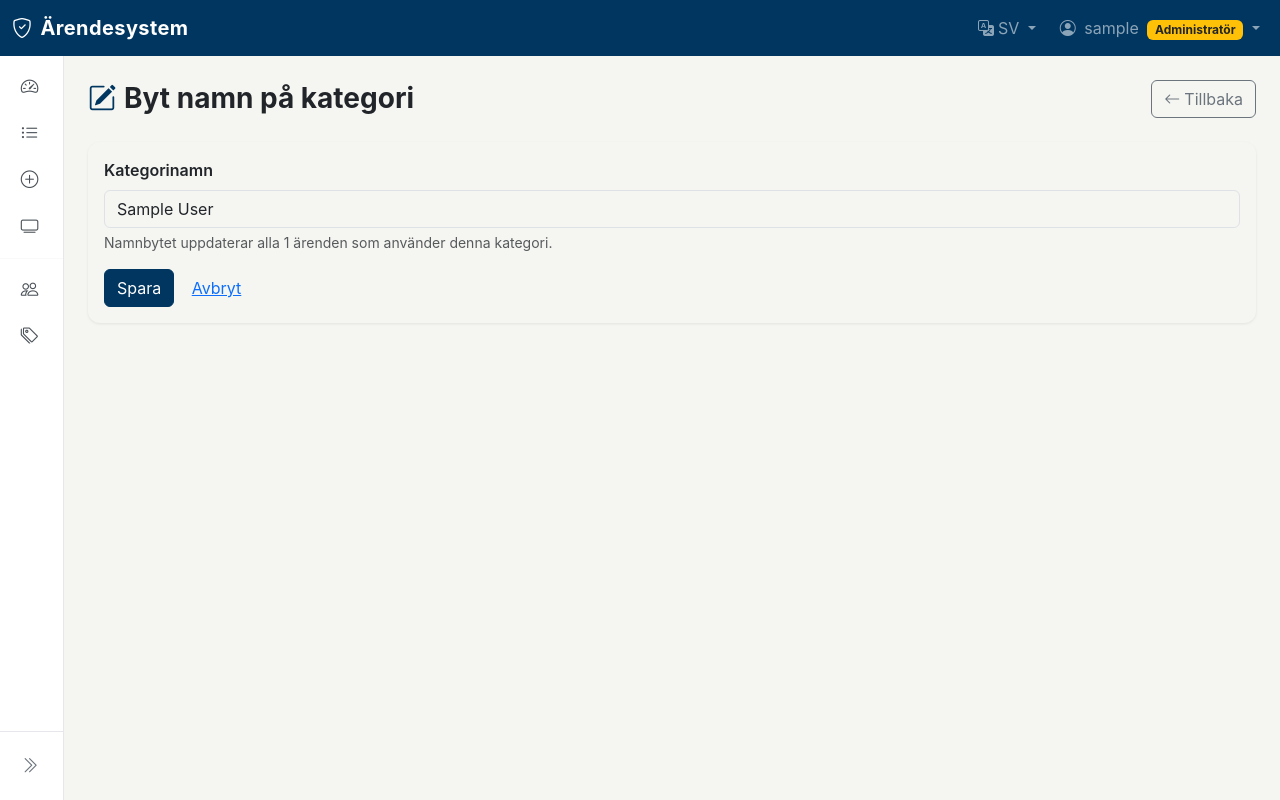
After one commit to joltcan/rapporter, a Flask app: page /admin/categories/1/edit in a window 1280 px wide. The commit adds this page. Run offline with Flask 3, Linux system fonts and the light colour scheme; a user stored in the database is signed in; tables that the repository leaves empty hold one stand-in row (values such as "Sample post").

Commit message:
Rename categories from the admin UI
Adds a rename button next to each category with its own edit route
(GET/POST /admin/categories/<id>/edit). Validation mirrors the create
path: empty names are rejected and the new normalised name must not
clash with another category. The delete button now prompts for
confirmation before firing.

```diff
--- a/app/admin/routes.py
+++ b/app/admin/routes.py
@@ -295,6 +295,38 @@ def categories():
     )
 
 
+@admin_bp.route("/categories/<int:category_id>/edit", methods=["GET", "POST"])
+@login_required
+@admin_required
+def edit_category(category_id):
+    cat = Category.query.get_or_404(category_id)
+    # Seed the form with the current display name so the user can tweak
+    # casing or wording without retyping the whole thing.
+    form = CategoryForm(name=cat.display_name)
+    if form.validate_on_submit():
+        raw = form.name.data
+        normalised = Category.normalise(raw)
+        if not normalised:
+            flash(_("Category name is required."), "danger")
+        else:
+            clash = Category.query.filter_by(name=normalised).first()
+            if clash and clash.id != cat.id:
+                flash(_("A category with this name already exists."), "danger")
+            else:
+                display = raw.strip()
+                display = display[:1].upper() + display[1:] if display else normalised.capitalize()
+                cat.name = normalised
+                cat.display_name = display
+                db.session.commit()
+                flash(_("Category renamed."), "success")
+                return redirect(url_for("admin.categories"))
+    return render_template(
+        "admin/category_form.html",
+        form=form,
+        category=cat,
+    )
+
+
 @admin_bp.route("/categories/<int:category_id>/delete", methods=["POST"])
 @login_required
 @admin_required
--- a/app/i18n.py
+++ b/app/i18n.py
@@ -157,7 +157,15 @@ TRANSLATIONS = {
         "A category with this name already exists.": "En kategori med detta namn finns redan.",
         "Category added.": "Kategori tillagd.",
         "Category removed.": "Kategori borttagen.",
+        "Category renamed.": "Kategori omdöpt.",
+        "Category name is required.": "Kategorinamn krävs.",
         "Cannot remove a category that is in use.": "Kan inte ta bort en kategori som används.",
+        "Rename category": "Byt namn på kategori",
+        "Rename": "Byt namn",
+        "Remove": "Ta bort",
+        "Remove this category?": "Ta bort denna kategori?",
+        "Renaming will update all %(n)s tickets that use this category.":
+            "Namnbytet uppdaterar alla %(n)s ärenden som använder denna kategori.",
 
         # --- Users admin ---
         "Manage users": "Hantera användare",
--- /dev/null
+++ b/app/templates/admin/category_form.html
@@ -0,0 +1,37 @@
+{% extends "base.html" %}
+
+{% block title %}{{ _('Rename category') }}{% endblock %}
+
+{% block content %}
+<div class="d-flex justify-content-between align-items-center mb-4">
+    <h1 class="h3 mb-0 fw-bold">
+        <i class="bi bi-pencil-square me-2 text-scout"></i>{{ _('Rename category') }}
+    </h1>
+    <a href="{{ url_for('admin.categories') }}" class="btn btn-outline-secondary">
+        <i class="bi bi-arrow-left me-1"></i>{{ _('Back') }}
+    </a>
+</div>
+
+<div class="card">
+    <div class="card-body">
+        <form method="POST" novalidate>
+            {{ form.hidden_tag() }}
+            <div class="mb-3">
+                <label class="form-label fw-semibold" for="cat_name">{{ _('Category name') }}</label>
+                {{ form.name(class="form-control" + (" is-invalid" if form.name.errors else ""),
+                   id="cat_name", autocomplete="off") }}
+                {% for error in form.name.errors %}
+                <div class="invalid-feedback">{{ _(error) }}</div>
+                {% endfor %}
+                {% if category.usage_count > 0 %}
+                <div class="form-text">
+                    {{ _('Renaming will update all %(n)s tickets that use this category.', n=category.usage_count) }}
+                </div>
+                {% endif %}
+            </div>
+            <button type="submit" class="btn btn-scout">{{ _('Save') }}</button>
+            <a href="{{ url_for('admin.categories') }}" class="btn btn-link">{{ _('Cancel') }}</a>
+        </form>
+    </div>
+</div>
+{% endblock %}
```
Also changed, not shown: app/templates/admin/categories.html (+9 -2 lines).
